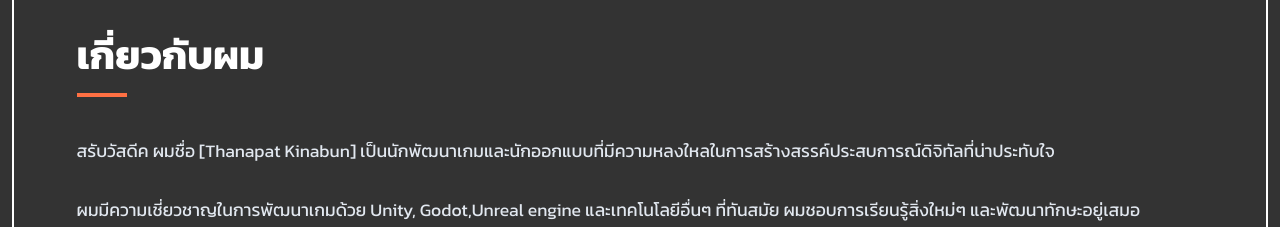
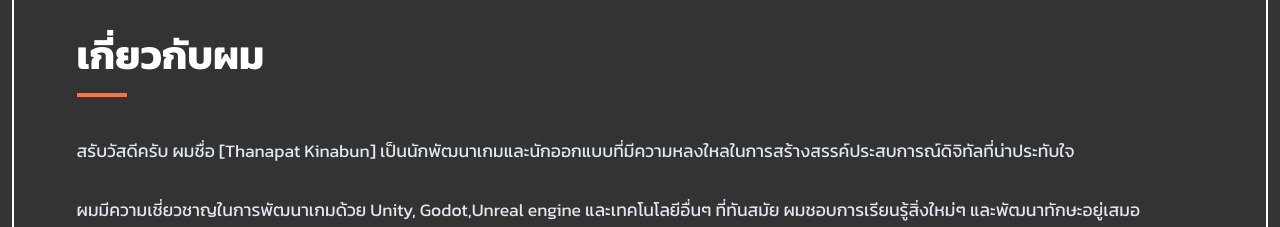
Before and after one commit to 0653131355xpoik-cell/portfolio1012, a plain HTML site: page index.html in a window 1280 px wide. Shown: the part 1200-1427 px from the top of the page. Drawn offline with Linux system fonts and the light colour scheme.

Commit message:
Update index.html

```diff
--- a/index.html
+++ b/index.html
@@ -74,7 +74,7 @@
                 <h2 class="section-title">เกี่ยวกับผม</h2>
                 <div class="about-content">
                     <div class="about-text">
-                        <p>สรับวัสดีค ผมชื่อ [Thanapat Kinabun] เป็นนักพัฒนาเกมและนักออกแบบที่มีความหลงใหลในการสร้างสรรค์ประสบการณ์ดิจิทัลที่น่าประทับใจ</p>
+                        <p>สรับวัสดีครับ ผมชื่อ [Thanapat Kinabun] เป็นนักพัฒนาเกมและนักออกแบบที่มีความหลงใหลในการสร้างสรรค์ประสบการณ์ดิจิทัลที่น่าประทับใจ</p>
                         <p>ผมมีความเชี่ยวชาญในการพัฒนาเกมด้วย Unity, Godot,Unreal engine และเทคโนโลยีอื่นๆ ที่ทันสมัย ผมชอบการเรียนรู้สิ่งใหม่ๆ และพัฒนาทักษะอยู่เสมอ</p>
                         <p>นอกจากการเขียนโค้ด ผมยังชอบการออกแบบ วาดรูป และการหาข้อมูลเกี่ยวกับการสร้างเกม เวลาว่าง</p>
 
@@ -140,4 +140,5 @@
     <script src="js/script.js"></script>
     </div>
 </body>
+
 </html>
```
